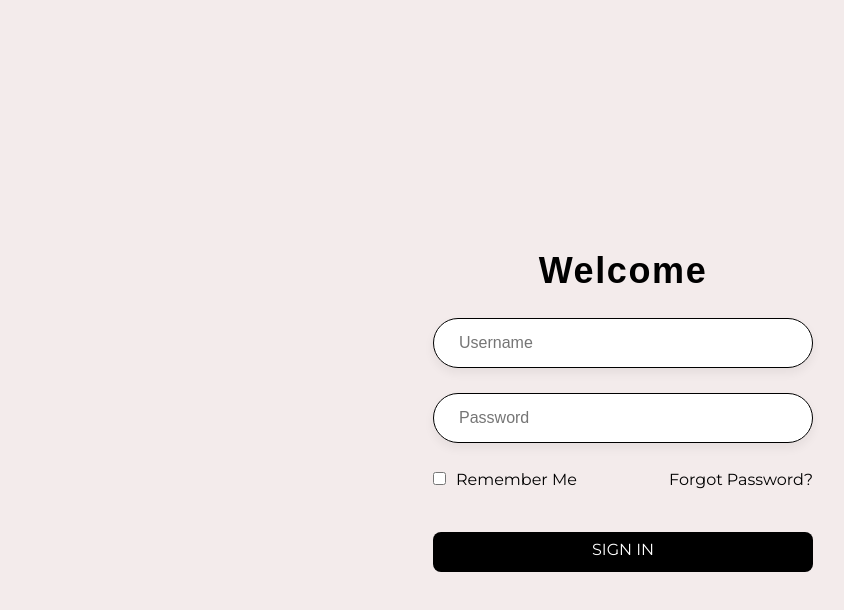
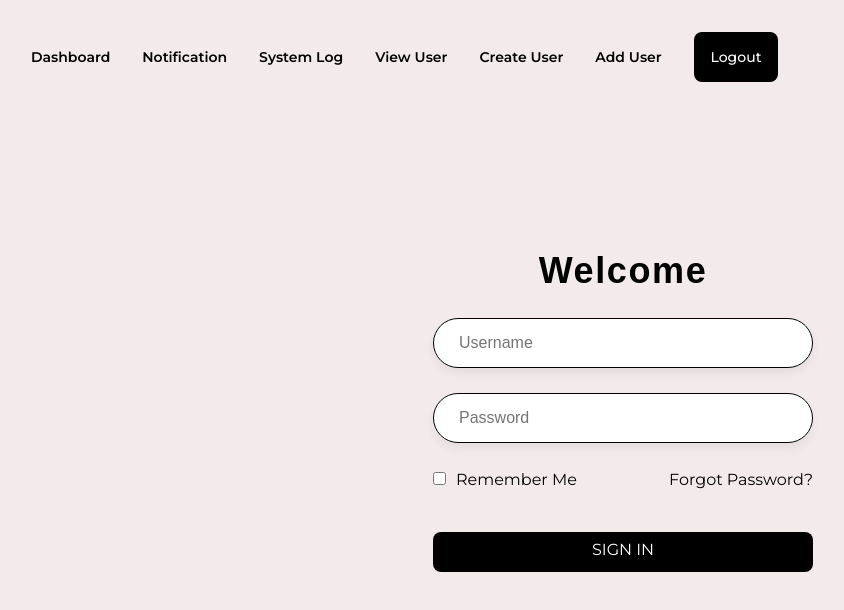
Before and after one commit to Cakebut/CSIT314-grpname-, a React (Vite) app in the folder frontend/: page / in a window 1280 px wide. Shown: the top 610 px of the page, without its empty margins (17-861 px from the left). Built offline with nearby package versions, Linux system fonts and the light colour scheme; a web font is replaced by a local one.

Commit message:
Added Navbar - Did some changes

```diff
--- a/frontend/src/App.css
+++ b/frontend/src/App.css
@@ -73,28 +73,3 @@ html {
   /* border: 1px solid red;  */
   /* Just for me to check sizing */
 }
-
-/* Video ---------------------------------------------------------------------------------------------- */
-
-.video {
-  position: fixed;
-  top: 0;
-  left: 0;
-  width: 100vw;
-  height: 100vh;
-  object-fit: cover;
-  z-index: -1;
-}
-
-/* Video Transitions */
-
-.video {
-  position: absolute;
-  width: 100%;
-  opacity: 0;
-  transition: opacity 1s ease;
-}
-
-.video.active {
-  opacity: 1;
-}
--- a/frontend/src/components/Navbar.css
+++ b/frontend/src/components/Navbar.css
@@ -1,5 +1,9 @@
+.container {
+    width:  100%;
+    margin-left: auto;
+    margin-right: auto;
+}
 
-/* Navigation Bar ----------------------------------------------------------------------------------------- */
 .header {
   display: flex;
   justify-content: space-between;
@@ -19,22 +23,121 @@
   display: none;
 }
 
-.header-bars {
-  color: var(--clr-yellow);
-  width: var(--size-3xl);
-  height: var(--size-3xl);
-  display: block;
+
+/* Media Queries */
+
+@media (min-width: 1024px) {
+  .container {
+      max-width: 1024px;
+  }
+
+  .header-menu {
+    display: flex;
+    align-items: center;
+    list-style: none;
+    padding: 0;
+    gap: 2em;
+  }
+
+  .header-link {
+      font-size: var(--size-sm);
+      text-decoration: none;
+      font-weight: 600;
+      color: black;
+      transition: color 0.3s;
+      position: relative;
+      padding-bottom: 5px;
+  }
+
+  .header-link:before {
+      content: '';
+      position: absolute;
+      background-color: black;
+      width: 0;
+      height: 2px;
+      bottom: 0;
+      left: 0;
+      transition: 1s ease;
+      border-radius: 100px;
+  }
+
+  .header-link:hover:before {
+      width: 100%;
+  }
 }
 
-.header-logo {
-  width: 120px;
+/* xl ---------------------------------------------------------------------------------------------- 1280px */
+@media (min-width: 1280px) {
+  .container {
+      max-width: 1280px;
+  }
+
+  .header-link {
+      font-size: var(--size-sm);
+  }
+
+  .header-login {
+      font-size: var(--size-sm);
+  }
+
+  .hero-content {
+    font-size: 45px;
+  }
+
+  .hero-btn {
+      font-size: 19px;
+  }
 }
 
-.header-login {
-  font-family: Motter Corpus Std, sans-serif;
-  letter-spacing: 0.1em;
-  line-height: 1;
-  font-weight: 700;
-  transition: 0.5s ease;
-  /* not entirely sure what line height does */
+/* 2xl ---------------------------------------------------------------------------------------------- 1536px */
+@media (min-width: 1536px) {
+  .container {
+      max-width: 1536px;
+  }
+
+  .header-link {
+      font-size: var(--size-sm);
+  }
+
+  .header-login {
+      font-size: var(--size-sm);
+  }
+
+  .hero-content {
+    font-size: 50px;
+  }
+
+  .hero-btn {
+      font-size: 20px;
+  }
 }
+
+/* extra ---------------------------------------------------------------------------------------------- 1920px */
+@media (min-width: 1920px) {
+  .container {
+      max-width: 1920px;
+  }
+
+  .header-link {
+      font-size: var(--size-m);
+  }
+
+  .header-login {
+      font-size: var(--size-m);
+  }
+}
+
+/* extra ---------------------------------------------------------------------------------------------- 2560px */
+@media (min-width: 2560px) {
+  .container {
+      max-width: 2560px;
+  }
+
+  .header-link {
+      font-size: var(--size-m);
+  }
+
+  .header-login {
+      font-size: var(--size-m);
+  }
+}
--- a/frontend/src/components/Navbar.tsx
+++ b/frontend/src/components/Navbar.tsx
@@ -1,44 +1,27 @@
-
-import React from 'react';
 import { Link, useNavigate } from 'react-router-dom';
-import './Navbar.css';
+import './Navbar.css'
 
 function Navbar() {
-    const navigate = useNavigate();
-
-    const onClick = () => {
-        navigate('/Contact'); // Navigate to the "/Contact" route
-    };
-
   return (
     <>
       <header className="header container">
-                <Link to="/main">
+        {/* <Link to="/main">
           <img className="header-logo" src="../assets/images/logo.png" alt="Logo" />
-                </Link>
+        </Link> */}
 
         <div className="header-items">
           <ul className="header-menu">
-                        <li><Link className="header-link" to="/main">Home</Link></li>
-                        <li><Link className="header-link" to="/about">About us</Link></li>
-                        <li><Link className="header-link" to="/volunteer">Volunteer</Link></li>
-                        <li><Link className="header-link" to="/campaign">Campaigns</Link></li>
-                        <li><Link className="header-link" to="/contact">Contact</Link></li>
-                        <li className="header-line"></li>
-                        <li><Link className="header-login btn" to="/login">Login</Link></li>
+            <li><Link className="header-link" to="/about">Dashboard</Link></li>
+            <li><Link className="header-link" to="/volunteer">Notification</Link></li>
+            <li><Link className="header-link" to="/campaign">System Log</Link></li>
+            <li><Link className="header-link" to="/contact">View User</Link></li>
+            <li><Link className="header-link" to="/contact">Create User</Link></li>
+            <li><Link className="header-link" to="/contact">Add User</Link></li>
+
+            <li><Link className="header-login btn" to="/">Logout</Link></li>
           </ul>
         </div>
-
-                <div className="header-bars">
-                    <svg xmlns="http://www.w3.org/2000/svg" fill="none" viewBox="0 0 24 24" strokeWidth="1.5" stroke="currentColor" className="size-6">
-                        <path strokeLinecap="round" strokeLinejoin="round" d="M3.75 6.75h16.5M3.75 12h16.5m-16.5 5.25h16.5" />
-                    </svg>
-                </div>
       </header>
-
-            <button className="floating-button btn" onClick={onClick}>
-                <p>Contact us</p>
-            </button>
     </>
   );
 }
--- a/frontend/src/routes/LoginPage.tsx
+++ b/frontend/src/routes/LoginPage.tsx
@@ -1,6 +1,7 @@
 import { useState } from "react";
 import { useNavigate } from "react-router-dom";
 import "./LoginPage.css";
+import Navbar from "../components/Navbar";
 
 function Login() {
   const navigate = useNavigate();
@@ -38,6 +39,8 @@ function Login() {
 
   return (
     <>
+      <Navbar />
+
       <section className="login-main login-section">
         <form id="loginForm" className="login-box">
           <div className="login-header">
```
Lines whose indentation alone changed are shown as unchanged.
